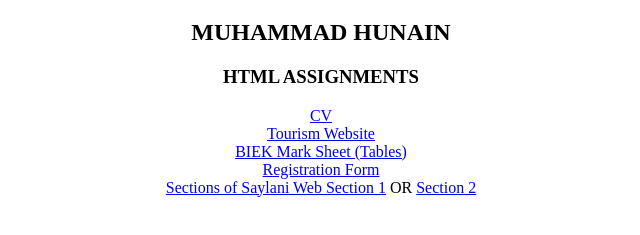
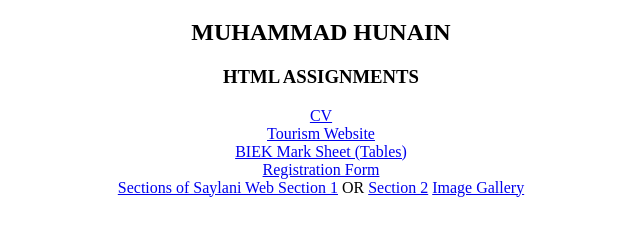
Before and after one commit to hunain3595/HTML-COURSE-SMIT, a plain HTML site: page index.html in a window 1280 px wide. Shown: the part 61-296 px from the top of the page, without its empty margins (319-959 px from the left). Drawn offline with Linux system fonts and the light colour scheme.

Commit message:
Update index.html

```diff
--- a/index.html
+++ b/index.html
@@ -17,7 +17,7 @@
             <a href="Registration Form.html">Registration Form</a><br>
              <a href="SECTIONS OF SAYLANI WEB/section1.html">Sections of Saylani Web Section 1</a> OR
             <a href="SECTIONS OF SAYLANI WEB/section2.html">Section 2</a>
-
+            <a href="Image Gallery/index.html">Image Gallery</a>
         </center>
 
 </body>
```
